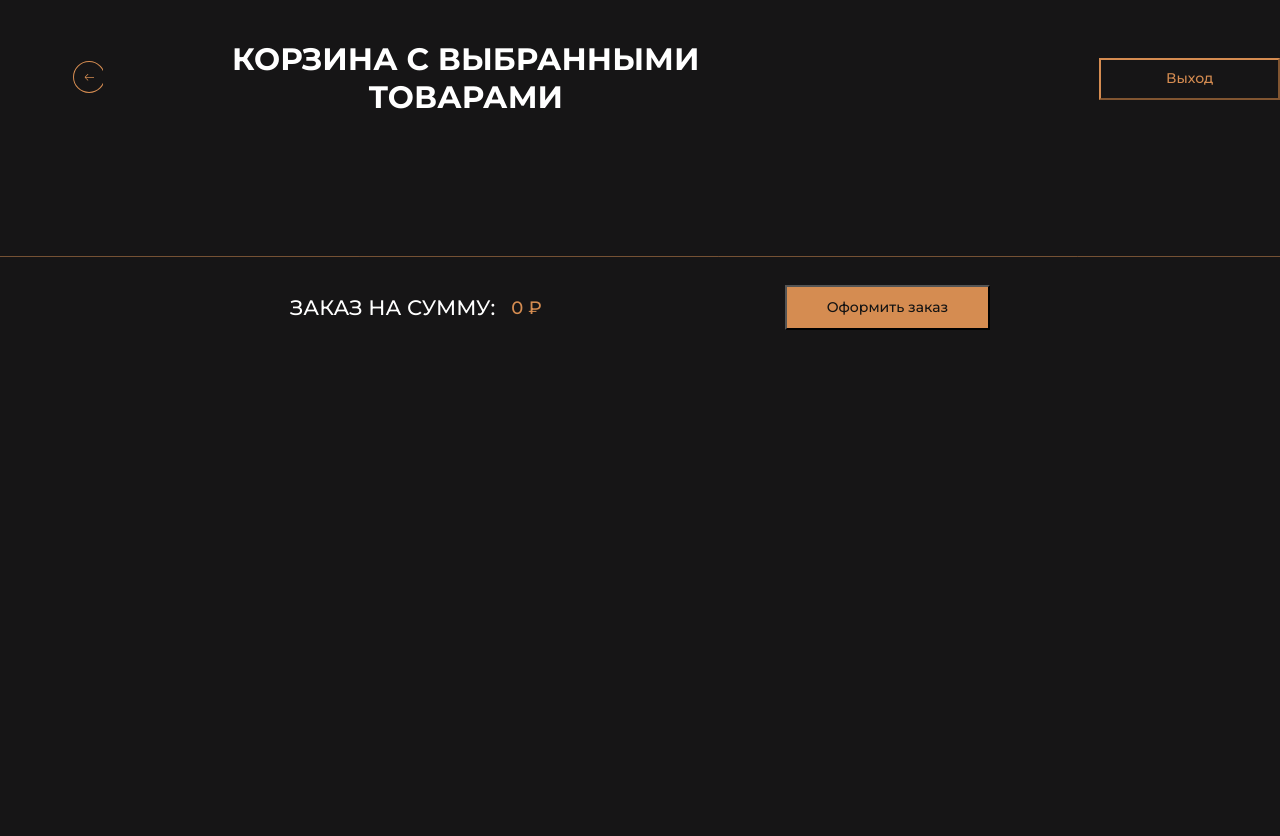
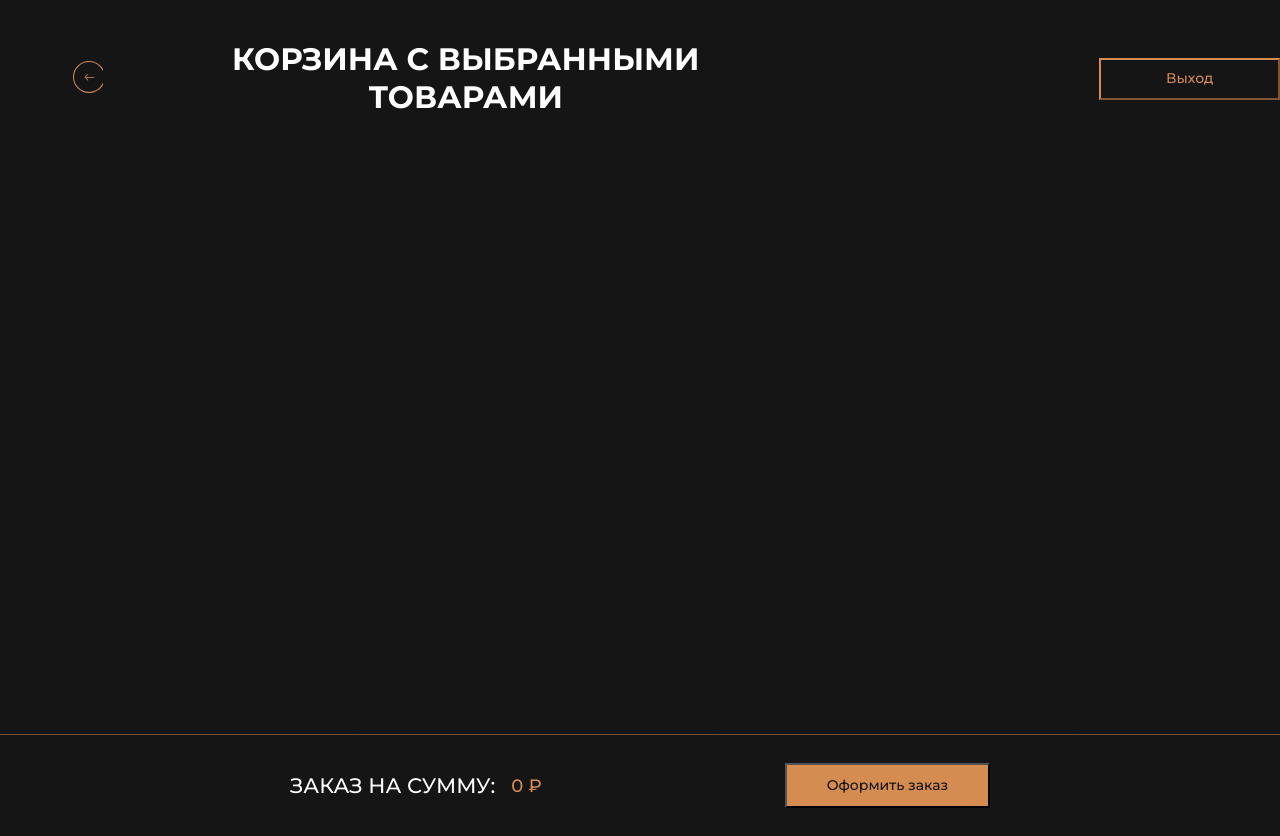
Before and after one commit to Hahahoj/pizzaville, a React (Create React App) app: page /basket in a window 1280 px wide. Shown: the top 836 px of the page. Before the commit the page ends 800 px from the top, so only its background shows below. Built offline with nearby package versions, Linux system fonts and the light colour scheme.

Commit message:
fix: Вторая страница с фиксированным заголовком и футером

```diff
--- a/src/components/Basket.css
+++ b/src/components/Basket.css
@@ -1,6 +1,5 @@
-.lineBreak {
-    background-image: url("../Images/Basket/lineBreak.svg");
-    width:1438px;
-    height: 1px;
-    margin-top: 102px;
+.Order {
+    height: calc(100vh - 220px);
+    overflow-y: auto;
+    overflow-x: hidden;
 }
--- a/src/components/Basket.jsx
+++ b/src/components/Basket.jsx
@@ -23,7 +23,6 @@ export default function Basket() {
                     )}
                 )
             }
-            <div className = "lineBreak"></div>
         </main>
     );
 }
--- a/src/components/BasketFooter.css
+++ b/src/components/BasketFooter.css
@@ -35,3 +35,10 @@
     cursor:pointer;
     flex-shrink: 0;
 }
+
+.lineBreak {
+    background-image: url("../Images/Basket/lineBreak.svg");
+    width:1438px;
+    height: 1px;
+    /* margin-top: 102px; */
+}
--- a/src/components/BasketFooter.jsx
+++ b/src/components/BasketFooter.jsx
@@ -11,6 +11,8 @@ export default function BasketFooter() {
     let summaryConverted = cartPrice.toString().replace(/\B(?=(\d{3})+(?!\d))/g, " ");
 
     return (
+        <>
+            <div className = "lineBreak"></div>
             <footer className = "footer">
                 <div className = "footerText">
                     Заказ на сумму:
@@ -20,5 +22,6 @@ export default function BasketFooter() {
                 </div>
                 <button className = "buttonAcceptOrder">Оформить заказ</button>
             </footer>
+        </>
     );
 }
```
Lines whose indentation alone changed are shown as unchanged.
